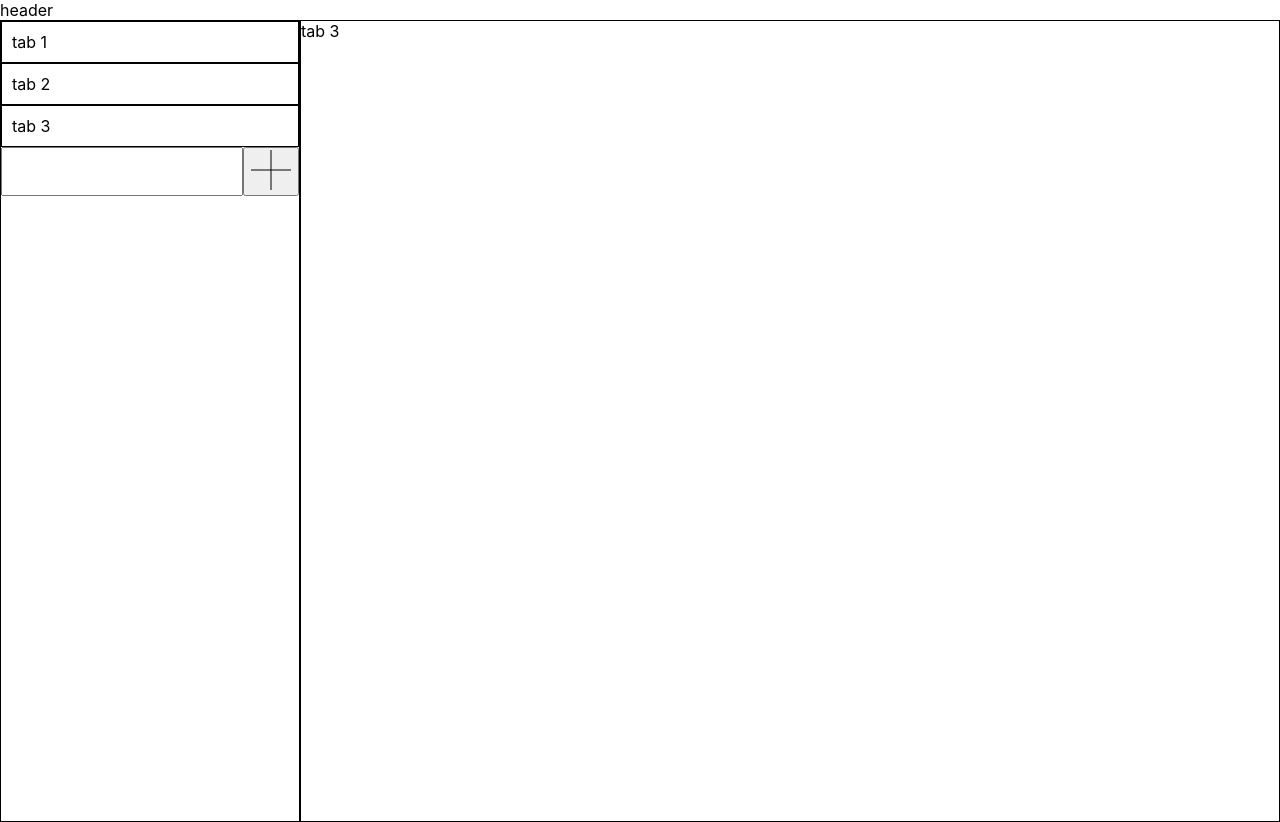
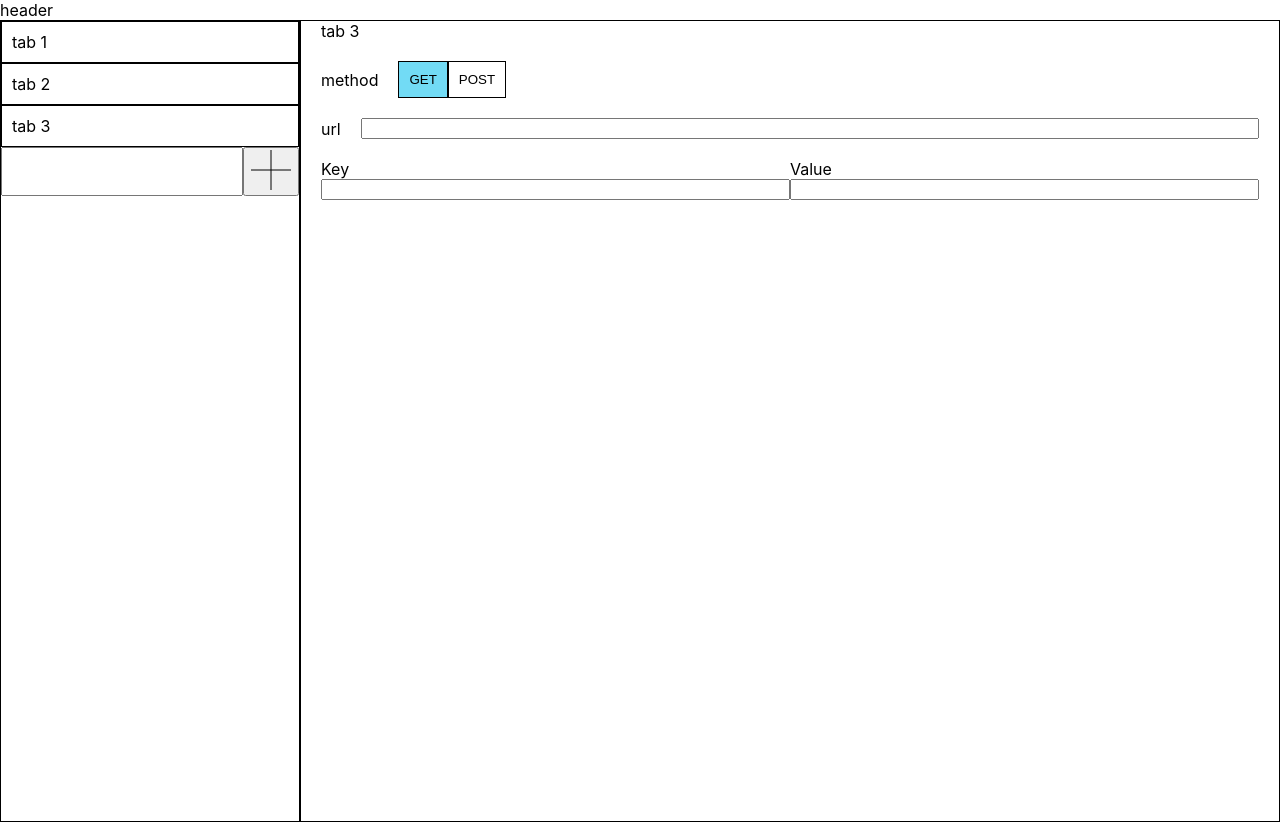
Before and after one commit to Rioskill/api-tester, a React (Vite) app in the folder client/: page / in a window 1280 px wide. Built offline with nearby package versions, Linux system fonts and the light colour scheme.

Commit message:
editable param table

```diff
--- a/client/src/App.scss
+++ b/client/src/App.scss
@@ -25,13 +25,46 @@
   width: 100%;
 }
 
-.explorer__tab-adder__input {
+.text-input {
   width: 100%;
 }
 
+.labeled {
+  display: flex;
+  flex-direction: row;
+
+  justify-content: flex-start;
+  align-items: center;
+
+  gap: 20px;
+}
+
 .editor {
+  display: flex;
+  flex-direction: column;
+
+  gap: 20px;
+
   border: 1px solid black;
   height: 100%;
+
+  padding: 0 20px 0 20px;
+}
+
+.method-selector__button {
+  appearance: none;
+  background-color: transparent;
+  padding: 10px;
+
+  border: 1px solid black;
+
+  &:hover {
+    background-color: rgb(187, 226, 236);
+  }
+
+  &.selected {
+    background-color: rgb(114, 219, 245);
+  }
 }
 
 .tab {
@@ -43,3 +76,10 @@
     background-color: rgb(187, 226, 236);
   }
 }
+
+.params-table {
+  display: grid;
+
+  grid-template-columns: 1fr 1fr;
+
+}
--- a/client/src/App.tsx
+++ b/client/src/App.tsx
@@ -1,10 +1,10 @@
 import './App.scss';
 import { observer } from 'mobx-react-lite';
 
-import Exlorer from './Explorer';
-import Editor from './Editor';
+import Exlorer from './components/Explorer';
+import Editor from './components/Editor';
 
-export const AppView = observer(() => {
+export const App = observer(() => {
   return (
       <div className="App">
       <header>
@@ -18,4 +18,4 @@ export const AppView = observer(() => {
   )
 })
 
-export default AppView;
+export default App;
--- a/client/src/Editor.tsx
+++ /dev/null
@@ -1,12 +0,0 @@
-import { observer } from "mobx-react-lite";
-import { store } from "./stores/AppStore";
-
-const Editor = observer(() => {
-    return (
-        <div className="editor">
-            {store.currentTab}
-        </div>
-    )
-});
-
-export default Editor;
--- /dev/null
+++ b/client/src/components/Editor.tsx
@@ -0,0 +1,33 @@
+import { observer } from "mobx-react-lite";
+import { HTTPMethod, store } from "../stores/AppStore";
+
+import { Labeled } from "./forms/Labeled";
+import { TextInput } from "./forms/TextInput";
+import { MethodSelector } from "./forms/MethodSelector";
+import { EditableTable } from "./forms/EditableTable";
+
+const Editor = observer(() => {
+    const methods: HTTPMethod[] = ['GET', 'POST'];
+
+    return (
+        <div className="editor">
+            <div className="editor__header">
+                {store.currentTab.name}
+            </div>
+
+            <Labeled label="method">
+                <MethodSelector methods={methods} selectedMethod={store.currentTab.method}/>
+            </Labeled>
+
+            <Labeled label="url">
+                <TextInput value={store.currentTab.url} onChange={(url) => {
+                    store.currentTab.setUrl(url)
+                }}/>
+            </Labeled>
+
+            <EditableTable params={store.currentTab.requestParams.params}/>
+        </div>
+    )
+});
+
+export default Editor;
--- a/client/src/Explorer.tsx
+++ b/client/src/components/Explorer.tsx
@@ -1,9 +1,10 @@
-import { ChangeEvent, ReactEventHandler, SyntheticEvent, useState } from 'react';
-import './App.scss';
+import { useState } from 'react';
+import '../App.scss';
 import { observer } from 'mobx-react-lite';
-import { store } from './stores/AppStore';
+import { Tab, store } from '../stores/AppStore';
+import { TextInput } from './forms/TextInput';
 
-const Tab = observer((props: {name: string, tab_key: number}) => {
+const TabElement = observer((props: {name: string, tab_key: number}) => {
     return (
         <div key={props.tab_key} className="tab" onClick={()=>{store.setCurrentTabId(props.tab_key)}}>
             {props.name}
@@ -15,7 +16,7 @@ const ExplorerTabList = observer((props: {tabs: any[]}) => {
     return (
         <div className="explorer__tab-list">
             {
-                props.tabs.map((tab, i) => <Tab key={i} tab_key={i} name={tab.name}></Tab>)
+                props.tabs.map((tab, i) => <TabElement key={i} tab_key={i} name={tab.name}></TabElement>)
             }
         </div>
     )
@@ -24,8 +25,14 @@ const ExplorerTabList = observer((props: {tabs: any[]}) => {
 const Exlorer = observer(() => {
     const [tabName, setName] = useState('');
 
-    const handleNameChange = (e: ChangeEvent<HTMLInputElement>)=>{
-        setName(e.target.value.trim());
+    const handleNameChange = (name: string) => {
+        setName(name);
+    }
+
+    const addTab = (name: string) => {
+        const tab = new Tab({name: name});
+        store.addTab(tab);
+        setName('');
     }
 
     return (
@@ -33,8 +40,8 @@ const Exlorer = observer(() => {
             <ExplorerTabList tabs={store.tabs}/>
 
             <div className="explorer__tab-adder">
-                <input type="text" className="explorer__tab-adder__input" value={tabName} onChange={handleNameChange}/>
-                <button onClick={()=>store.addTab({name: tabName})}>
+                <TextInput value={tabName} onChange={handleNameChange}/>
+                <button onClick={() => addTab(tabName)}>
                     <svg width="40" height="40" xmlns="http://www.w3.org/2000/svg">
                         <line x1="20" y1="0" x2="20" y2="40" stroke="black"/>
                         <line x1="0" y1="20" x2="40" y2="20" stroke="black"/>
--- /dev/null
+++ b/client/src/components/forms/EditableTable.tsx
@@ -0,0 +1,36 @@
+import { observer } from "mobx-react-lite";
+import { ChangeEvent, Fragment } from "react";
+import { Param, store } from "../../stores/AppStore";
+
+export const EditableTable = observer((props: {params: Param[]}) => {
+    const changeKey = (id: number) => {
+        return (e: ChangeEvent<HTMLInputElement>) => {
+            store.currentTab.requestParams.setKey(id, e.target.value);
+        }
+    }
+
+    const changeValue = (id: number) => {
+        return (e: ChangeEvent<HTMLInputElement>) => {
+            store.currentTab.requestParams.setValue(id, e.target.value);
+        }
+    }
+
+    return (
+        <div className="params-table">
+            <span>Key</span>
+            <span>Value</span>
+            {props.params.map((param, i) => (
+                <Fragment key={i}>
+                    <input value={param.key} onChange={changeKey(i)}/>
+                    <input value={param.value} onChange={changeValue(i)}/>
+                </Fragment>
+            ))}
+            {
+                !store.currentTab.requestParams.lastValueIsEditable && <>
+                    <input value='' onChange={changeKey(store.currentTab.requestParams.lastId)}/>
+                    <input value='' onChange={changeValue(store.currentTab.requestParams.lastId)}/>
+                </>
+            }
+        </div>
+    )
+})
--- /dev/null
+++ b/client/src/components/forms/Labeled.tsx
@@ -0,0 +1,10 @@
+import { observer } from "mobx-react-lite"
+
+export const Labeled = observer((props: {label: string, children: React.ReactNode}) => {
+    return (
+        <div className="labeled">
+            <label>{props.label}</label>
+            {props.children}
+        </div>
+    )
+});
--- /dev/null
+++ b/client/src/components/forms/MethodSelector.tsx
@@ -0,0 +1,34 @@
+import { observer } from "mobx-react-lite"
+import { HTTPMethod, store } from "../../stores/AppStore"
+
+const MethodSelectorBtn = observer((props:
+        {
+            method: string,
+            isSelected: boolean,
+            onClick: ()=>void,
+        }) => {
+    const classes = "method-selector__button" + (props.isSelected ? " selected" : "")
+
+    return (
+        <button className={classes} onClick={props.onClick}>
+            {props.method}
+        </button>
+    )
+})
+
+export const MethodSelector = observer((props: {methods: HTTPMethod[], selectedMethod: HTTPMethod})=>{
+    return (
+        <div className="method-selector">
+            {
+                props.methods.map((method, i) => (
+                    <MethodSelectorBtn
+                        key={i}
+                        method={method}
+                        isSelected={method === props.selectedMethod}
+                        onClick={()=>store.currentTab.setMethod(method)}
+                    />
+                ))
+            }
+        </div>
+    )
+})
--- /dev/null
+++ b/client/src/components/forms/TextInput.tsx
@@ -0,0 +1,17 @@
+import { observer } from "mobx-react-lite";
+import React, { ChangeEvent } from "react";
+
+interface TextInputProps {
+    value: string,
+    onChange: (value: string)=>void
+};
+
+export const TextInput = observer(({value, onChange}: TextInputProps) => {
+    const handleChange = (e: ChangeEvent<HTMLInputElement>) => {
+        onChange(e.target.value);
+    }
+
+    return (
+        <input type="text" className="text-input" value={value} onChange={handleChange}/>
+    )
+});
--- a/client/src/index.tsx
+++ b/client/src/index.tsx
@@ -3,7 +3,7 @@ import ReactDOM from 'react-dom/client';
 import './index.css';
 // import App from './App';
 // import { AppStore } from './stores/AppStore';
-import { AppView } from './App';
+import { App } from './App';
 import { store } from './stores/AppStore';
 // import reportWebVitals from './reportWebVitals';
 
@@ -20,7 +20,7 @@ if (rootContainer === null) {
   const root = ReactDOM.createRoot(rootContainer);
   root.render(
     <React.StrictMode>
-      <AppView store={store}/>
+      <App/>
     </React.StrictMode>
   );
 }
--- a/client/src/stores/AppStore.ts
+++ b/client/src/stores/AppStore.ts
@@ -1,10 +1,99 @@
 import {observable, action, makeObservable, autorun, computed} from 'mobx'
 
-export type Tab = {
-    name: string
+export type HTTPMethod = 'GET' | 'POST'
+
+interface TabParams {
+    name?: string,
+    url?: string,
+    method?: HTTPMethod
 }
 
- class AppStore {
+export type Param = {
+    key: string,
+    value: string
+}
+
+export class ParamTable {
+    params: Param[] = []
+
+    constructor() {
+        makeObservable(this, {
+            params: observable,
+            setKey: action,
+            setValue: action,
+            lastValueIsEditable: computed,
+            lastId: computed,
+        });
+    }
+
+    setKey(id: number, key: string) {
+        if (id === this.params.length) {
+            this.params.push({
+                key: '',
+                value: ''
+            })
+        }
+        this.params[id].key = key;
+    }
+
+    setValue(id: number, value: string) {
+        this.params[id].value = value;
+    }
+
+    get lastValueIsEditable() {
+        if (this.params.length === 0) {
+            return false;
+        }
+        const lastId = this.params.length - 1;
+        const lastParam = this.params[lastId]
+        return lastParam.key !== '' && lastParam.value === '';
+    }
+
+    get lastId() {
+        if (this.params.length === 0) {
+            return 0;
+        }
+        if (this.lastValueIsEditable) {
+            return this.params.length - 1;
+        }
+        return this.params.length;
+    }
+}
+
+export class Tab {
+    name: string = ''
+
+    url: string = ''
+    method: HTTPMethod = 'GET'
+
+    requestParams: ParamTable
+
+    constructor(props?: TabParams) {
+        this.name = props?.name || '';
+        this.url = props?.url || '';
+        this.method = props?.method || 'GET';
+        this.requestParams = new ParamTable();
+
+        makeObservable(this, {
+            name: observable,
+            url: observable,
+            method: observable,
+            requestParams: observable,
+            setUrl: action,
+            setMethod: action,
+        })
+    }
+
+    setUrl(url: string) {
+        this.url = url;
+    }
+
+    setMethod(method: HTTPMethod) {
+        this.method = method;
+    }
+}
+
+class AppStore {
     tabs: Tab[] = []
     currentTabId: number | undefined = undefined
 
@@ -16,25 +105,28 @@ export type Tab = {
             addTab: action,
             setCurrentTabId: action,
         });
-        autorun(()=>console.log('update'))
     }
 
-    addTab(tab: Tab) {
-        this.tabs.push(tab);
+    addTab(tab: Tab | TabParams) {
+        if (tab instanceof Tab) {
+            this.tabs.push(tab);
+        } else {
+            this.tabs.push(new Tab(tab));
+        }
+
         this.currentTabId = this.tabs.length - 1;
-        console.log(this.tabs.length)
     }
 
     setCurrentTabId(id: number) {
         this.currentTabId = id;
     }
 
-    get currentTab(): string {
+    get currentTab(): Tab {
         if (this.currentTabId === undefined) {
-            return 'nothing';
+            return new Tab();
         }
 
-        return this.tabs[this.currentTabId].name;
+        return this.tabs[this.currentTabId];
     }
 }
 
```
Also changed, not shown: 1 other file (tests, documents, lock files or other folders).
